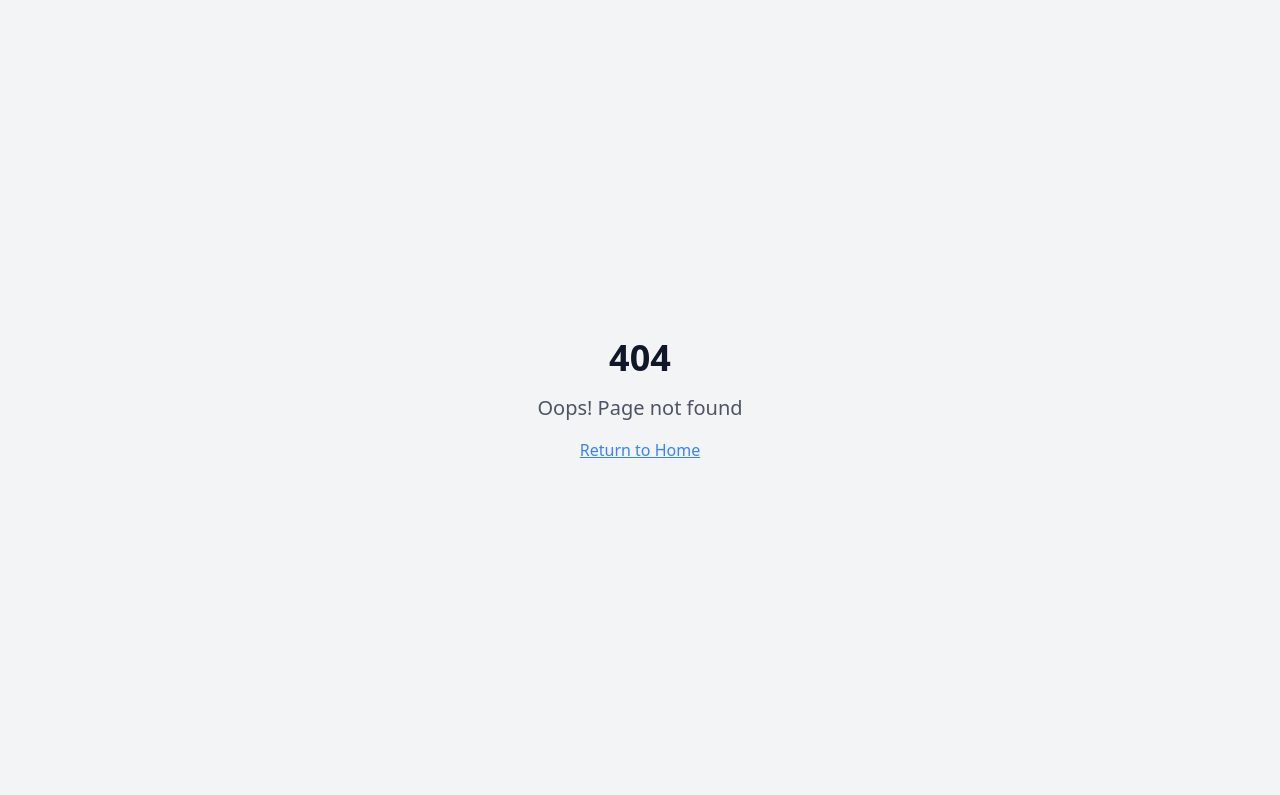
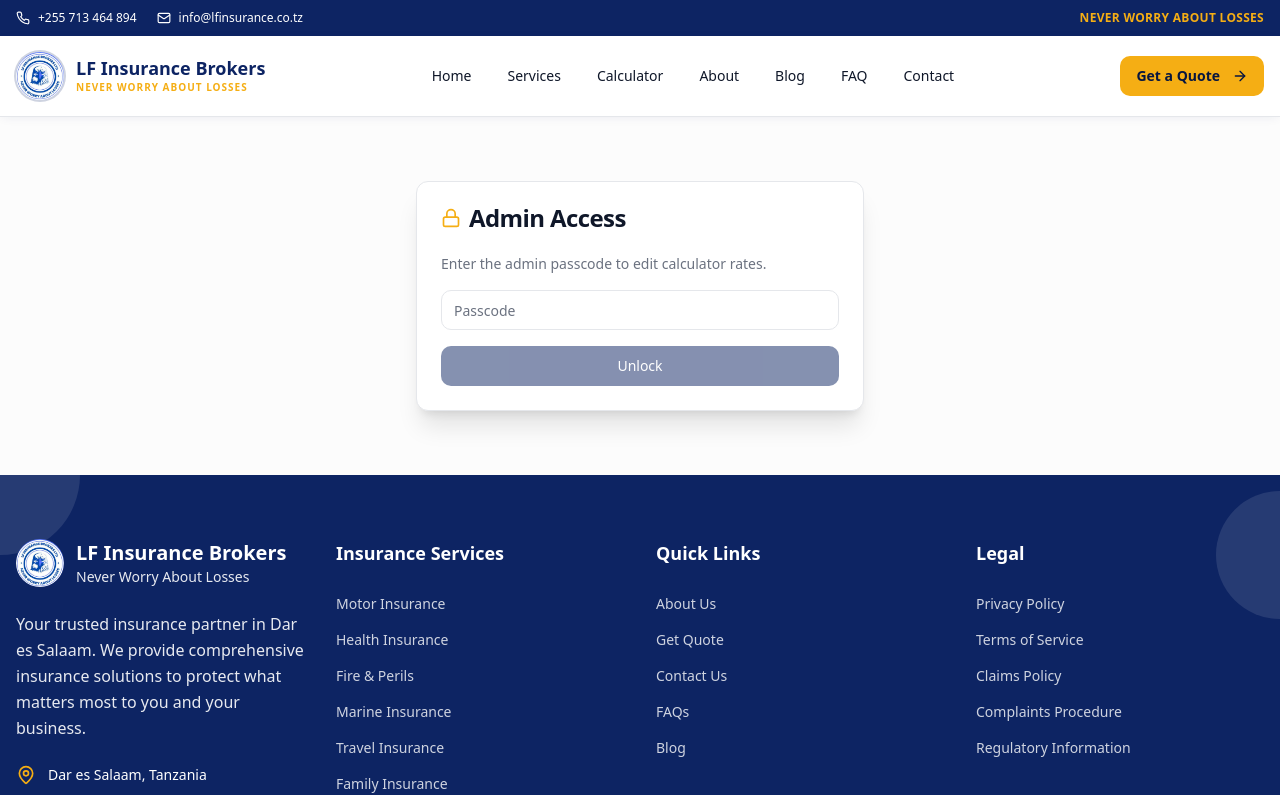
Before and after one commit to joker2000-david/lf-insurance-dar, a React (Vite) app: page /admin in a window 1280 px wide. Before the commit this address had no page. Shown: the top 795 px of the page. Built offline with nearby package versions, Linux system fonts and the light colour scheme; the HTML template or start-up script is replaced by a standard one.

Commit message:
Changes
Co-authored-by: joker2000-david <220724839+joker2000-david@users.noreply.github.com>

```diff
--- a/src/App.tsx
+++ b/src/App.tsx
@@ -45,6 +45,7 @@ const App = () => (
           <Route path="/faq" element={<FAQPage />} />
           <Route path="/quote" element={<QuotePage />} />
           <Route path="/calculator" element={<CalculatorPage />} />
+          <Route path="/admin" element={<AdminPage />} />
           <Route path="*" element={<NotFound />} />
         </Routes>
       </BrowserRouter>
```
